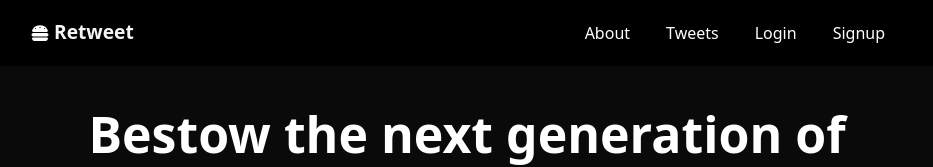
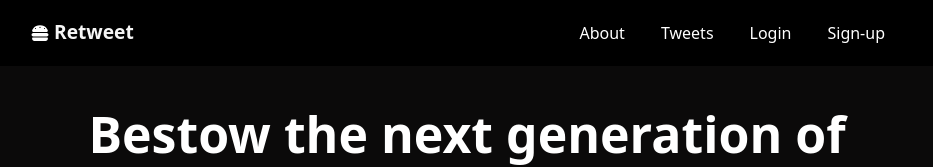
Before and after one commit to somkenemuscle/twitter-clone, a Next.js app in the folder client/: page / in a window 1280 px wide. Shown: the top 167 px of the page, without its empty margins (173-1106 px from the left). Built offline with nearby package versions, Linux system fonts and the light colour scheme.

Commit message:
css responsive deisgn effective

```diff
--- a/client/components/navbar/navbar.jsx
+++ b/client/components/navbar/navbar.jsx
@@ -55,7 +55,7 @@
                   <a className="nav-link active" aria-current="page" href="/login">Login</a>
                 </li>
                 <li className="nav-item">
-                  <a className="nav-link active" aria-current="page" href="/signup">Signup</a>
+                  <a className="nav-link active" aria-current="page" href="/signup">Sign-up</a>
                 </li>
               </>
             )}
```
